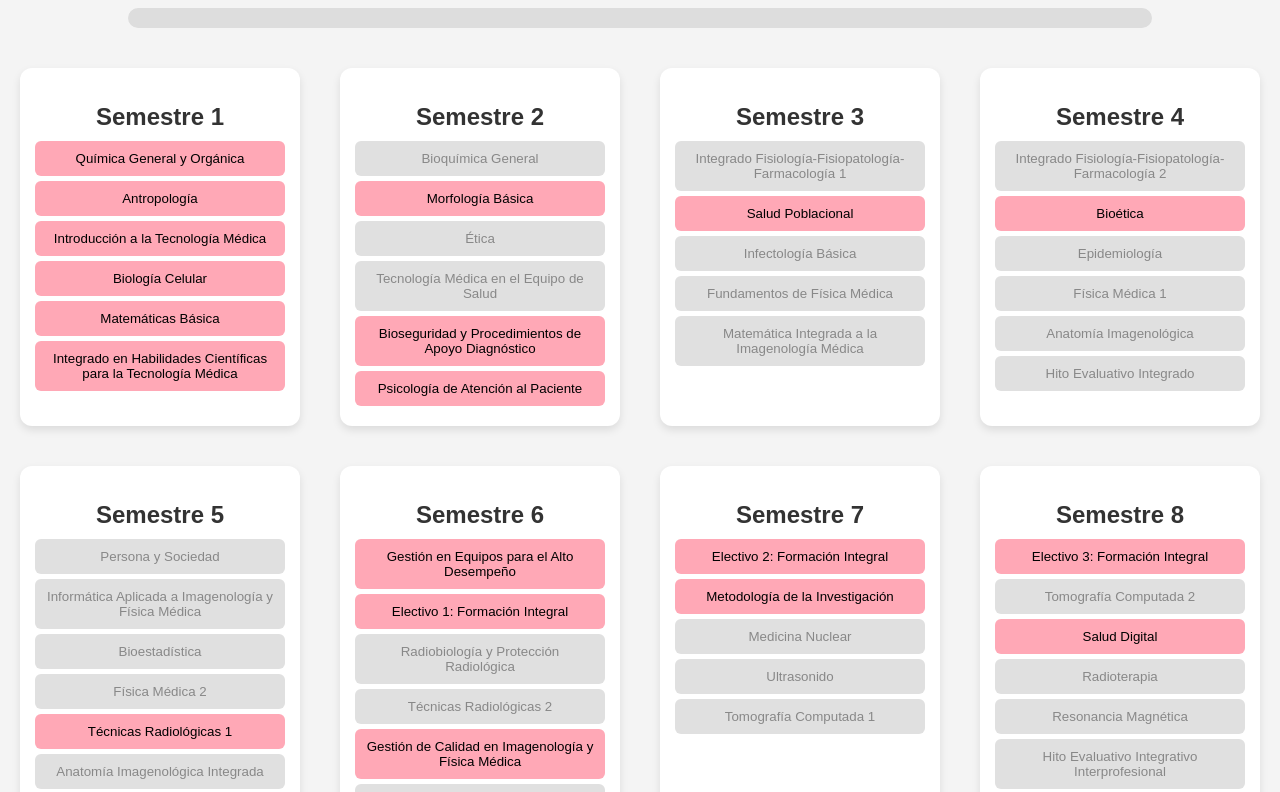
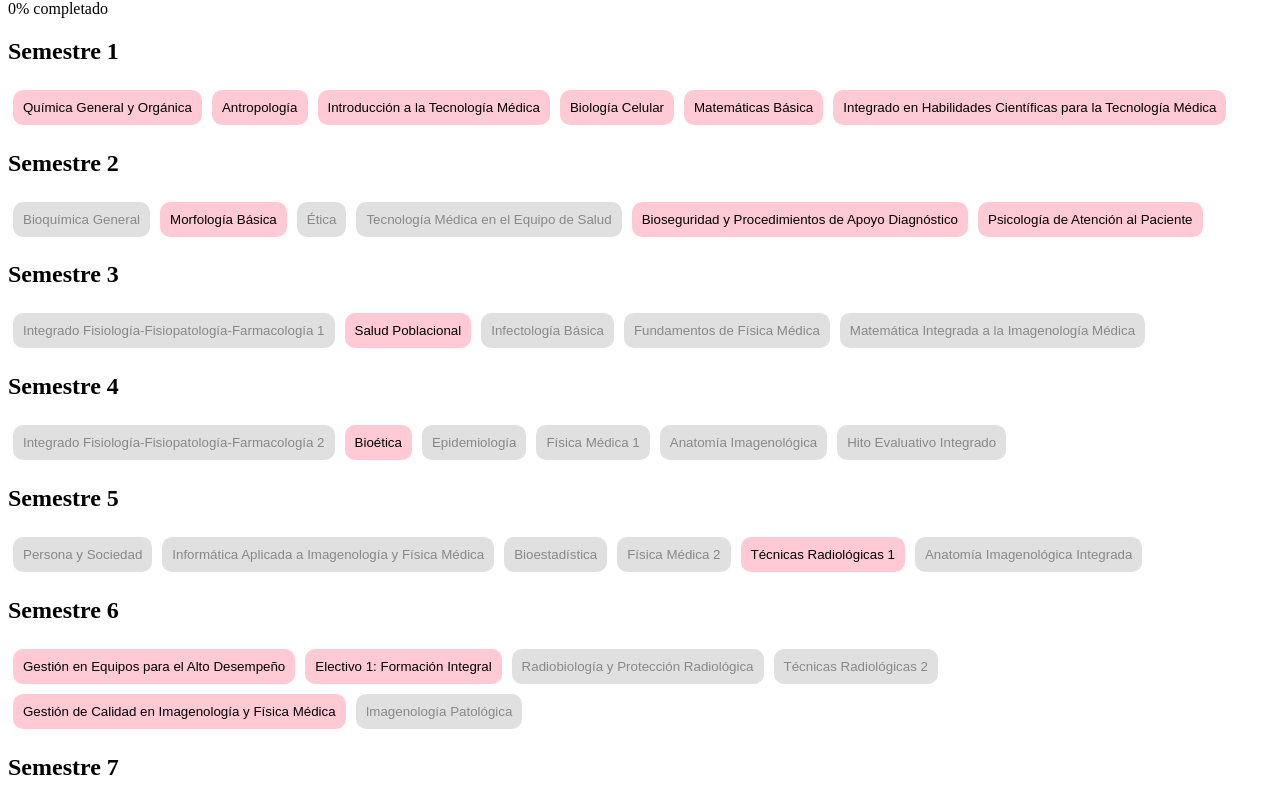
Before and after one commit to malisteee/tm-malla, a plain HTML site: page index.html in a window 1280 px wide. Shown: the part 80-872 px from the top of the page. Drawn offline with Linux system fonts and the light colour scheme.

Commit message:
Update styles.css

```diff
--- a/styles.css
+++ b/styles.css
@@ -1,83 +1,24 @@
-body {
-  font-family: Arial, sans-serif;
-  background-color: #f4f4f4;
-  text-align: center;
-  margin: 0;
-  padding: 0;
+/* Botón normal (activo y clickeable) */
+.ramo {
+  background-color: #ffcad4; /* rosado pastel */
+  border: none;
+  border-radius: 10px;
+  padding: 10px;
+  margin: 5px;
+  cursor: pointer;
+  transition: 0.3s;
 }
 
-h1 {
-  margin-top: 30px;
-  color: #222;
+/* Botón completado (clickeado y aprobado) */
+.ramo.completado {
+  background-color: #f5f5dc; /* beige claro */
+  text-decoration: line-through;
+  color: #444;
 }
 
-#progreso-container {
-  width: 80%;
-  background-color: #ddd;
-  height: 20px;
-  margin: 20px auto;
-  border-radius: 10px;
-  overflow: hidden;
-}
-
-#progreso-barra {
-  height: 100%;
-  width: 0%;
-  background-color: #4caf50;
-  transition: width 0.3s ease;
-}
-
-#progreso-texto {
-  margin: 10px 0;
-  font-weight: bold;
-}
-
-.semestres {
-  display: flex;
-  flex-wrap: wrap;
-  justify-content: center;
-  gap: 40px;
-  padding: 20px;
-}
-
-.semestre {
-  background-color: #fff;
-  border-radius: 12px;
-  box-shadow: 0 4px 8px rgba(0, 0, 0, 0.1);
-  padding: 15px;
-  width: 250px;
-}
-
-.semestre h2 {
-  color: #333;
-  margin-bottom: 10px;
-}
-
-.ramo {
-  display: block;
-  width: 100%;
-  margin: 5px 0;
-  padding: 10px;
-  border: none;
-  background-color: #ffa8b6;
-  color: #000;
-  border-radius: 6px;
-  cursor: pointer;
-  transition: background-color 0.3s ease;
-}
-
-.ramo:hover {
-  background-color: #ff8a9f;
-}
-
-.ramo.completado {
-  background-color: #ccc;
-  text-decoration: line-through;
-  color: #666;
-}
+/* Botón bloqueado (con prerrequisitos pendientes) */
 .ramo.bloqueado {
-  background-color: #e0e0e0;
+  background-color: #e0e0e0; /* gris claro */
   color: #888;
   cursor: not-allowed;
-  text-decoration: none;
 }
```
